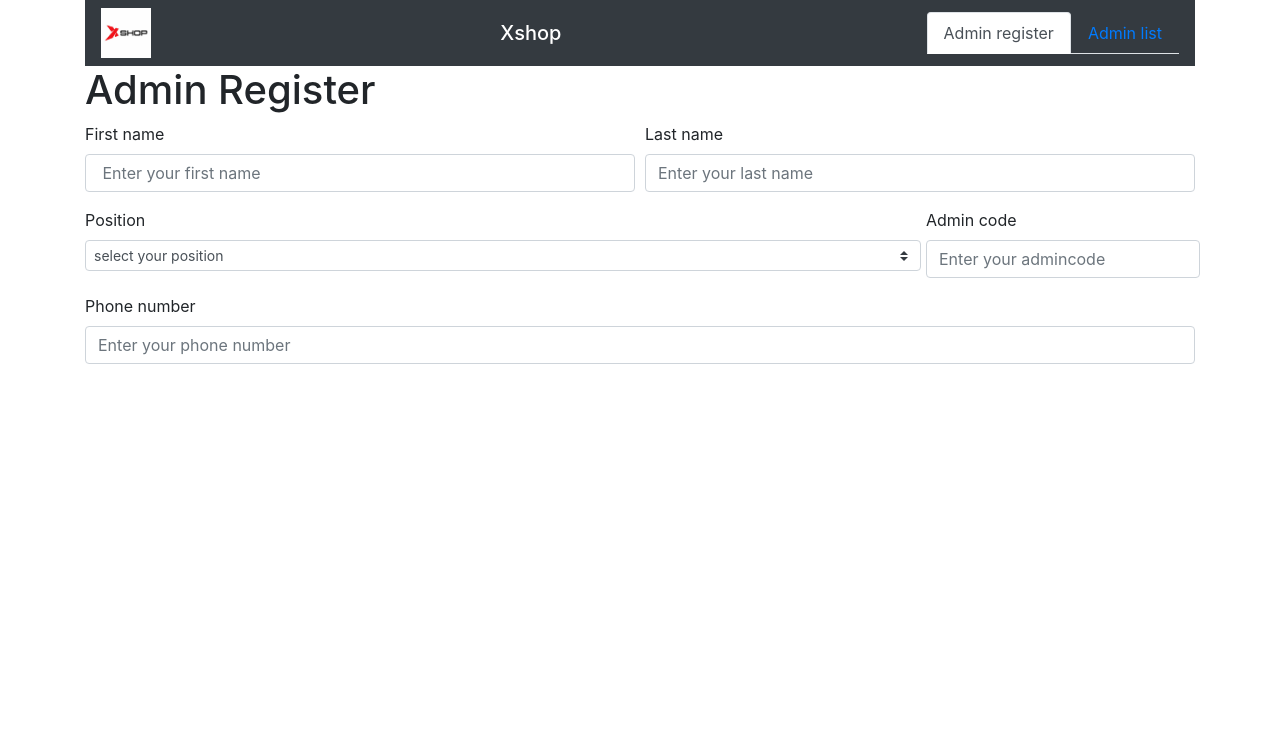
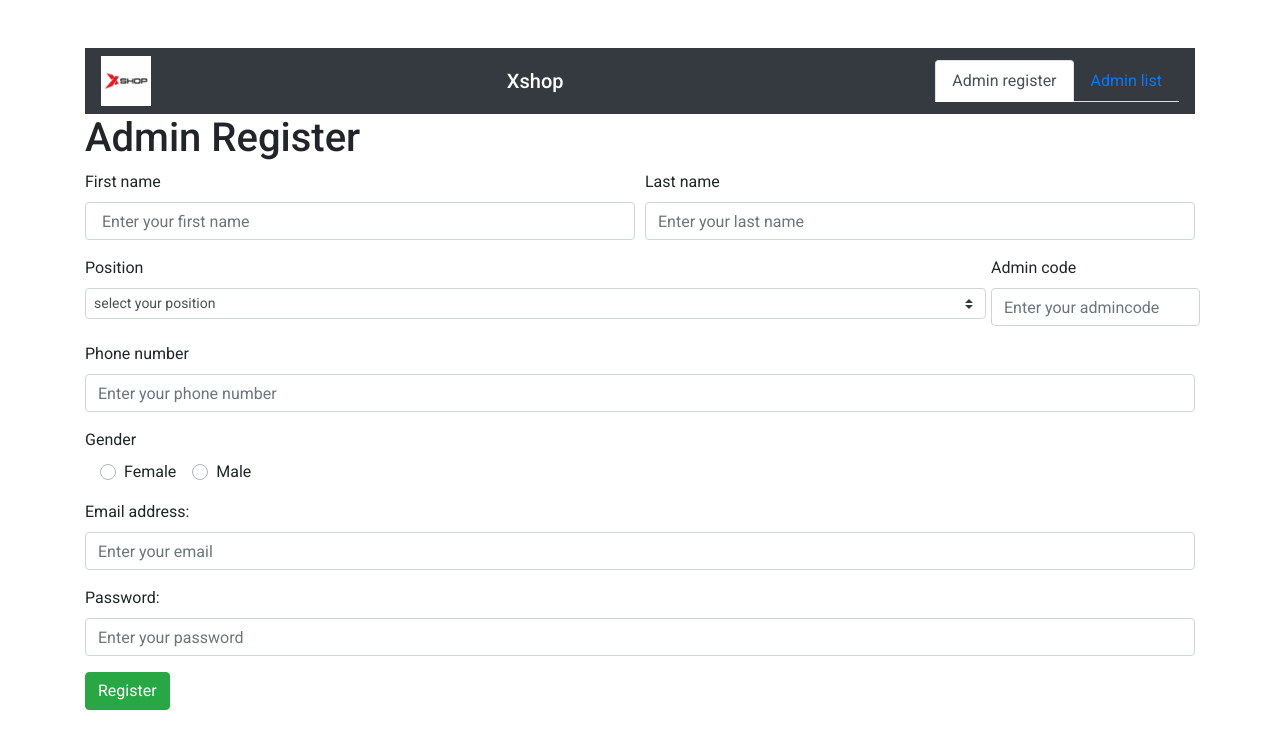
Before and after one commit to RajithaGayashan/Angular-project-using-firestore, an Angular app: page / in a window 1280 px wide. Shown: the top 748 px of the page. Built offline with nearby package versions, Linux system fonts and the light colour scheme; what @angular/fire would draw is missing.

Commit message:
form updated

```diff
--- a/angular.json
+++ b/angular.json
@@ -28,6 +28,7 @@
               "src/assets"
             ],
             "styles": [
+              "./node_modules/@angular/material/prebuilt-themes/pink-bluegrey.css",
               "src/styles.scss"
             ],
             "scripts": []
@@ -93,6 +94,7 @@
               "src/assets"
             ],
             "styles": [
+              "./node_modules/@angular/material/prebuilt-themes/pink-bluegrey.css",
               "src/styles.scss"
             ],
             "scripts": []
@@ -124,6 +126,7 @@
           }
         }
       }
-    }},
+    }
+  },
   "defaultProject": "Angular-project-using-Firestore"
 }
--- a/package.json
+++ b/package.json
@@ -12,15 +12,18 @@
   "private": true,
   "dependencies": {
     "@angular/animations": "~8.2.14",
+    "@angular/cdk": "~8.2.3",
     "@angular/common": "~8.2.14",
     "@angular/compiler": "~8.2.14",
     "@angular/core": "~8.2.14",
     "@angular/fire": "^5.4.2",
     "@angular/forms": "~8.2.14",
+    "@angular/material": "^8.2.3",
     "@angular/platform-browser": "~8.2.14",
     "@angular/platform-browser-dynamic": "~8.2.14",
     "@angular/router": "~8.2.14",
     "firebase": "^7.9.3",
+    "hammerjs": "^2.0.8",
     "rxjs": "~6.4.0",
     "tslib": "^1.10.0",
     "zone.js": "~0.9.1"
--- a/src/app/all-admin/admin/admin.component.html
+++ b/src/app/all-admin/admin/admin.component.html
@@ -40,5 +40,28 @@
     <label for="mobile">Phone number</label>
     <input type="text" class="form-control" id="mobile" placeholder="Enter your phone number">
   </div>
-
+  <div class="form-group">
+    <label for="gender">Gender</label>
+    <div class="col">
+    <div class="custom-control custom-radio custom-control-inline">
+    <input type="radio" id="customRadioInline1" name="customRadioInline1" class="custom-control-input">
+    <label class="custom-control-label" for="customRadioInline1">Female</label>
+     </div>
+      <div class="custom-control custom-radio custom-control-inline">
+        <input type="radio" id="customRadioInline2" name="customRadioInline1" class="custom-control-input">
+        <label class="custom-control-label" for="customRadioInline2">Male</label>
+      </div>
+    </div>
+  </div>
+  <form action="/action_page.php">
+    <div class="form-group">
+      <label for="email">Email address:</label>
+      <input type="email" class="form-control" id="email"  placeholder="Enter your email">
+    </div>
+    <div class="form-group">
+      <label for="pwd">Password:</label>
+      <input type="password" class="form-control" id="pwd"  placeholder="Enter your password">
+    </div>
+    <button type="button" class="btn btn-success">Register</button>
+  </form>
 </form>
--- a/src/app/app.component.html
+++ b/src/app/app.component.html
@@ -1,3 +1,4 @@
 <div class="container">
+  <mat-slider min="1" max="100" step="1" value="1"></mat-slider>
   <app-all-admin></app-all-admin>
 </div>
--- a/src/app/shared/admin.model.ts
+++ b/src/app/shared/admin.model.ts
@@ -4,6 +4,7 @@ export class Admin {
     position:string;
     adminCode:string;
     mobile:string;
+    gender:string;
     email:string;
     password:string;
 
--- a/src/index.html
+++ b/src/index.html
@@ -8,6 +8,8 @@
   <link rel="icon" type="image/x-icon" href="favicon.ico">
   <link rel="stylesheet" href="https://stackpath.bootstrapcdn.com/bootstrap/4.4.1/css/bootstrap.min.css" integrity="sha384-Vkoo8x4CGsO3+Hhxv8T/Q5PaXtkKtu6ug5TOeNV6gBiFeWPGFN9MuhOf23Q9Ifjh" crossorigin="anonymous">
   <link rel="stylesheet" href="https://stackpath.bootstrapcdn.com/font-awesome/4.7.0/css/font-awesome.min.css">
+  <link href="https://fonts.googleapis.com/css?family=Roboto:300,400,500&display=swap" rel="stylesheet">
+  <link href="https://fonts.googleapis.com/icon?family=Material+Icons" rel="stylesheet">
 </head>
 <body>
   <app-root></app-root>
--- a/src/main.ts
+++ b/src/main.ts
@@ -1,3 +1,4 @@
+import 'hammerjs';
 import { enableProdMode } from '@angular/core';
 import { platformBrowserDynamic } from '@angular/platform-browser-dynamic';
 
--- a/src/styles.scss
+++ b/src/styles.scss
@@ -1 +1,4 @@
 /* You can add global styles to this file, and also import other style files */
+
+html, body { height: 100%; }
+body { margin: 0; font-family: Roboto, "Helvetica Neue", sans-serif; }
```
Also changed, not shown: src/app/app.module.ts (+6 -1 lines), 1 other file (tests, documents, lock files or other folders).
